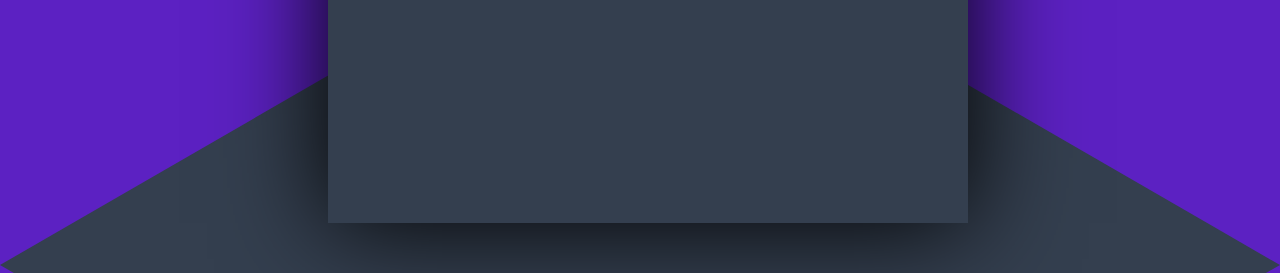
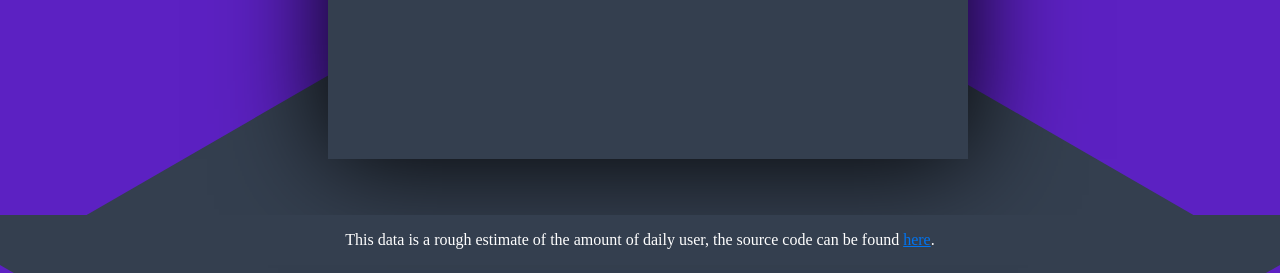
Before and after one commit to ODEX-TOS/network_connectivity, a website: page src/public/index.html in a window 1280 px wide. Shown: the part 535-808 px from the top of the page. Drawn offline with nearby package versions, Linux system fonts and the light colour scheme; no server answers.

Commit message:
Slight UX improvement

```diff
--- a/src/public/index.html
+++ b/src/public/index.html
@@ -27,6 +27,7 @@
                 </div>
             </div>
         </div>
+        <footer>This data is a rough estimate of the amount of daily user, the source code can be found <a href="https://github.com/ODEX-TOS/network_connectivity">here</a>.</footer>
         <script src="https://cdnjs.cloudflare.com/ajax/libs/Chart.js/2.5.0/Chart.min.js"></script>
         <script src="script.js"></script>
     </body>
--- a/src/public/script.js
+++ b/src/public/script.js
@@ -1,8 +1,7 @@
 var chart    = document.getElementById('chart').getContext('2d'),
-gradient = chart.createLinearGradient(0, 0, 0, 450);
-gradient.addColorStop(0, '#8100ccAA');
-gradient.addColorStop(0.5, '#8100ccCC');
-gradient.addColorStop(1, '#8100ccFF');
+gradient = chart.createLinearGradient(0, 0, 1000, 10);
+gradient.addColorStop(0, '#530274');
+gradient.addColorStop(1, '#ad00c8');
 
 
 function get(callback) {
--- a/src/public/style.css
+++ b/src/public/style.css
@@ -44,12 +44,12 @@ body:before {
 
 .card {
   position: relative;
-  top: calc(7.5vh - 2rem);
+  top: calc(6.25vh - 4rem);
   display: flex;
   justify-content: center;
   align-items: center;
   width: 50vw;
-  min-height: 70vh;
+  height: 75vh;
   background-color: #343f4f;
   overflow: hidden;
   box-shadow: 0 0 100px 0 black;
@@ -131,3 +131,19 @@ h2 {
   position: relative;
   bottom: 0px;
 }
+
+footer {
+  position: absolute;
+  z-index: 20;
+  right: 0;
+  bottom: 0;
+  left: 0;
+  padding: 1rem;
+  background-color: #343f4f;
+  color: white;
+  text-align: center;
+}
+
+footer a {
+  color: #0074f1;
+}
```
